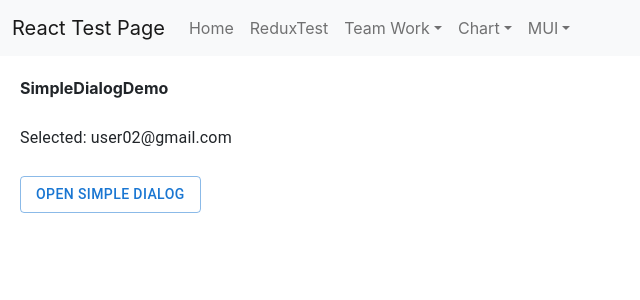
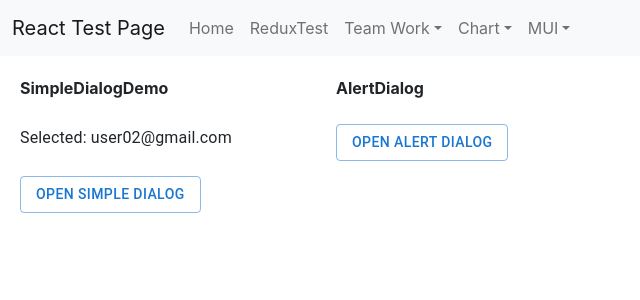
Before and after one commit to jinseok1306/React-Test, a React (Create React App) app in the folder ReactProject/client_app/: page /MUI/DialogPage in a window 1280 px wide. Shown: the top 300 px of the page, without its empty margins (0-640 px from the left). Built offline with nearby package versions, Linux system fonts and the light colour scheme.

Commit message:
MUI AlertDialog 테스트 완료

```diff
--- /dev/null
+++ b/ReactProject/client_app/src/components/Dialog/AlertDialog.tsx
@@ -0,0 +1,49 @@
+import * as React from 'react';
+import Button from '@mui/material/Button';
+import Dialog from '@mui/material/Dialog';
+import DialogActions from '@mui/material/DialogActions';
+import DialogContent from '@mui/material/DialogContent';
+import DialogContentText from '@mui/material/DialogContentText';
+import DialogTitle from '@mui/material/DialogTitle';
+
+export default function AlertDialog() {
+    const [open, setOpen] = React.useState(false);
+
+    const handleClickOpen = () => {
+        setOpen(true);
+    };
+
+    const handleClose = () => {
+        setOpen(false);
+    };
+
+    return (
+        <div>
+            <Button variant="outlined" onClick={handleClickOpen}>
+                Open alert dialog
+            </Button>
+            <Dialog
+                open={open}
+                onClose={handleClose}
+                aria-labelledby="alert-dialog-title"
+                aria-describedby="alert-dialog-description"
+            >
+                <DialogTitle id="alert-dialog-title">
+                    {"Use Google's location service?"}
+                </DialogTitle>
+                <DialogContent>
+                    <DialogContentText id="alert-dialog-description">
+                        Let Google help apps determine location. This means sending anonymous
+                        location data to Google, even when no apps are running.
+                    </DialogContentText>
+                </DialogContent>
+                <DialogActions>
+                    <Button onClick={handleClose}>Disagree</Button>
+                    <Button onClick={handleClose} autoFocus>
+                        Agree
+                    </Button>
+                </DialogActions>
+            </Dialog>
+        </div>
+    );
+}
--- a/ReactProject/client_app/src/pages/MUI/DialogPage.tsx
+++ b/ReactProject/client_app/src/pages/MUI/DialogPage.tsx
@@ -2,6 +2,7 @@ import React, { useCallback, useState } from "react";
 import Menu from '../../components/Menu';
 import Grid from '@mui/material/Grid';
 import SimpleDialogDemo from '../../components/Dialog/SimpleDialogDemo';
+import AlertDialog from '../../components/Dialog/AlertDialog';
 
 const DialogPage = () => {
     return (
@@ -13,6 +14,10 @@ const DialogPage = () => {
                         <b>SimpleDialogDemo</b><div>&nbsp;</div>
                         <SimpleDialogDemo />
                     </Grid>
+                    <Grid item xs={3}>
+                        <b>AlertDialog</b><div>&nbsp;</div>
+                        <AlertDialog />
+                    </Grid>
                 </Grid>
             </div>
         </div>
```
Also changed, not shown: 1 other file (tests, documents, lock files or other folders).
